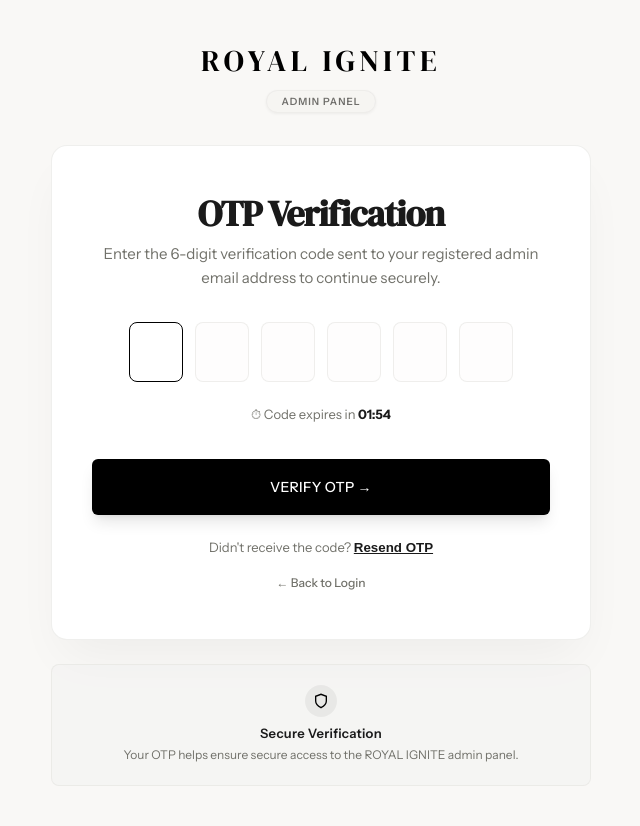
After one commit to georget333666999-gif/Royal_Ignite, a Node server app: page /admin/verify-otp in a window 1280 px wide. The commit adds this page. Shown: the whole page, without its empty margins (319-959 px from the left). Run offline with Node 20, Linux system fonts and the light colour scheme; the visitor is signed in with stand-in values (Sample User, id 1); some libraries are stand-ins or nearby versions.

Commit message:
fix: implement full Admin Forgot Password OTP flow matching Figma design

```diff
--- a/ADMIN/controllers/adminController.js
+++ b/ADMIN/controllers/adminController.js
@@ -15,16 +15,12 @@ const login = async (req, res) => {
             });
         }
 
-        const admin = await adminService.loginAdmin(
-            email,
-            password
-        );
+        const admin = await adminService.loginAdmin(email, password);
 
         req.session.userId = admin._id;
         req.session.isAdmin = true;
 
         return res.redirect("/admin/dashboard");
-
     } catch (error) {
         return res.status(401).render("auth/login", {
             error: error.message,
@@ -33,7 +29,114 @@ const login = async (req, res) => {
     }
 };
 
+// Forgot Password GET
+const getForgotPassword = (req, res) => {
+    res.render("auth/forgotPassword", { error: null });
+};
+
+// Forgot Password POST
+const postForgotPassword = async (req, res) => {
+    try {
+        const { email } = req.body;
+        if (!email) {
+            return res.render("auth/forgotPassword", { error: "Email is required" });
+        }
+
+        const { admin } = await adminService.sendResetOtp(email);
+        req.session.adminResetId = admin._id.toString();
+        req.session.adminResetEmail = admin.email;
+
+        res.redirect("/admin/verify-otp");
+    } catch (error) {
+        res.render("auth/forgotPassword", { error: error.message });
+    }
+};
+
+// Verify OTP GET
+const getVerifyOtp = (req, res) => {
+    if (!req.session.adminResetId) {
+        return res.redirect("/admin/forgot-password");
+    }
+    res.render("auth/verifyOtp", { error: null });
+};
+
+// Verify OTP POST
+const postVerifyOtp = async (req, res) => {
+    try {
+        const adminId = req.session.adminResetId;
+        const { otpCode } = req.body;
+
+        if (!adminId) {
+            return res.redirect("/admin/forgot-password");
+        }
+
+        await adminService.verifyOtp(adminId, otpCode ? otpCode.trim() : "");
+        req.session.adminOtpVerified = true;
+
+        res.redirect("/admin/reset-password");
+    } catch (error) {
+        res.render("auth/verifyOtp", { error: error.message });
+    }
+};
+
+// Resend OTP POST
+const postResendOtp = async (req, res) => {
+    try {
+        const email = req.session.adminResetEmail;
+        if (!email) {
+            return res.redirect("/admin/forgot-password");
+        }
+
+        await adminService.sendResetOtp(email);
+        res.render("auth/verifyOtp", { error: "A new OTP code has been sent to your email." });
+    } catch (error) {
+        res.render("auth/verifyOtp", { error: error.message });
+    }
+};
+
+// Reset Password GET
+const getResetPassword = (req, res) => {
+    if (!req.session.adminResetId || !req.session.adminOtpVerified) {
+        return res.redirect("/admin/forgot-password");
+    }
+    res.render("auth/resetPassword", { error: null });
+};
+
+// Reset Password POST
+const postResetPassword = async (req, res) => {
+    try {
+        const adminId = req.session.adminResetId;
+        const { newPassword, confirmPassword } = req.body;
+
+        if (!adminId || !req.session.adminOtpVerified) {
+            return res.redirect("/admin/forgot-password");
+        }
+
+        if (newPassword !== confirmPassword) {
+            return res.render("auth/resetPassword", { error: "Passwords do not match" });
+        }
+
+        await adminService.resetPassword(adminId, newPassword);
+
+        // Clear reset session
+        delete req.session.adminResetId;
+        delete req.session.adminResetEmail;
+        delete req.session.adminOtpVerified;
+
+        res.render("auth/resetSuccess");
+    } catch (error) {
+        res.render("auth/resetPassword", { error: error.message });
+    }
+};
+
 module.exports = {
     showLoginPage,
-    login
+    login,
+    getForgotPassword,
+    postForgotPassword,
+    getVerifyOtp,
+    postVerifyOtp,
+    postResendOtp,
+    getResetPassword,
+    postResetPassword
 };
--- a/ADMIN/services/adminService.js
+++ b/ADMIN/services/adminService.js
@@ -1,5 +1,6 @@
 const bcrypt = require("bcryptjs");
 const User = require("../../models/userModel");
+const OTP = require("../../models/otpModel");
 
 const loginAdmin = async (email, password) => {
     const admin = await User.findOne({
@@ -27,6 +28,76 @@ const loginAdmin = async (email, password) => {
     return admin;
 };
 
+// Send Reset OTP for Admin
+const sendResetOtp = async (email) => {
+    const admin = await User.findOne({
+        email: email.trim().toLowerCase(),
+        isAdmin: true
+    });
+
+    if (!admin) {
+        throw new Error("No admin account found with that email address");
+    }
+
+    // Delete previous OTP if any
+    await OTP.deleteMany({ userId: admin._id });
+
+    // Generate 6 digit OTP
+    const otpCode = Math.floor(100000 + Math.random() * 900000).toString();
+    const expiresAt = new Date(Date.now() + 10 * 60 * 1000); // 10 mins
+
+    await OTP.create({
+        userId: admin._id,
+        otpCode,
+        expiresAt
+    });
+
+    console.log(`[ADMIN OTP] Sent to ${admin.email}: ${otpCode}`);
+
+    return { admin, otpCode };
+};
+
+// Verify Admin OTP
+const verifyOtp = async (adminId, otpCode) => {
+    const otpRecord = await OTP.findOne({ userId: adminId });
+
+    if (!otpRecord) {
+        throw new Error("OTP expired or not requested");
+    }
+
+    if (otpRecord.otpCode !== otpCode) {
+        throw new Error("Invalid OTP code");
+    }
+
+    if (new Date() > new Date(otpRecord.expiresAt)) {
+        throw new Error("OTP has expired");
+    }
+
+    await OTP.deleteOne({ _id: otpRecord._id });
+    return true;
+};
+
+// Reset Admin Password
+const resetPassword = async (adminId, newPassword) => {
+    if (!newPassword || newPassword.length < 8) {
+        throw new Error("Password must be at least 8 characters long");
+    }
+
+    const admin = await User.findById(adminId);
+    if (!admin) {
+        throw new Error("Admin not found");
+    }
+
+    const hashedPassword = await bcrypt.hash(newPassword, 10);
+    admin.password = hashedPassword;
+    await admin.save();
+
+    return true;
+};
+
 module.exports = {
-    loginAdmin
+    loginAdmin,
+    sendResetOtp,
+    verifyOtp,
+    resetPassword
 };
--- a/ADMIN/views/auth/login.ejs
+++ b/ADMIN/views/auth/login.ejs
@@ -46,7 +46,7 @@
             <div class="form-group">
                 <div class="form-header-flex">
                     <label for="password">PASSWORD</label>
-                    <a href="#" class="forgot-link">Forgot Password?</a>
+                    <a href="/admin/forgot-password" class="forgot-link">Forgot Password?</a>
                 </div>
                 <input
                     type="password"
--- /dev/null
+++ b/ADMIN/views/auth/verifyOtp.ejs
@@ -0,0 +1,156 @@
+<!DOCTYPE html>
+<html lang="en">
+
+<head>
+    <meta charset="UTF-8" />
+    <meta name="viewport" content="width=device-width, initial-scale=1.0" />
+    <title>OTP Verification - ROYAL IGNITE Admin</title>
+    <link rel="stylesheet" href="/css/admin/login.css" />
+    <style>
+        .otp-inputs {
+            display: flex;
+            justify-content: center;
+            gap: 12px;
+            margin: 24px 0;
+        }
+        .otp-box {
+            width: 54px;
+            height: 60px;
+            text-align: center;
+            font-size: 24px;
+            font-weight: 600;
+            border: 1px solid var(--admin-border);
+            border-radius: 8px;
+            background: rgba(253, 252, 251, 0.5);
+        }
+        .otp-box:focus {
+            outline: none;
+            border-color: #000000;
+            background: #FFFFFF;
+        }
+        .timer-badge {
+            text-align: center;
+            font-size: 13px;
+            color: var(--admin-text-muted);
+            margin-bottom: 24px;
+        }
+        .timer-badge strong {
+            color: var(--admin-text-dark);
+        }
+    </style>
+</head>
+
+<body>
+
+    <!-- Admin Header Branding -->
+    <div class="admin-header">
+        <a href="/" class="admin-logo">ROYAL IGNITE</a>
+        <span class="admin-badge">ADMIN PANEL</span>
+    </div>
+
+    <!-- OTP Card -->
+    <main class="admin-card">
+
+        <h1 class="admin-title">OTP Verification</h1>
+        <p class="admin-subtitle">
+            Enter the 6-digit verification code sent to your registered admin email address to continue securely.
+        </p>
+
+        <% if (typeof error !== "undefined" && error) { %>
+            <div class="error-badge"><%= error %></div>
+        <% } %>
+
+        <form action="/admin/verify-otp" method="POST" id="otpForm">
+
+            <input type="hidden" name="otpCode" id="fullOtp" />
+
+            <div class="otp-inputs">
+                <input type="text" maxlength="1" class="otp-box" autofocus />
+                <input type="text" maxlength="1" class="otp-box" />
+                <input type="text" maxlength="1" class="otp-box" />
+                <input type="text" maxlength="1" class="otp-box" />
+                <input type="text" maxlength="1" class="otp-box" />
+                <input type="text" maxlength="1" class="otp-box" />
+            </div>
+
+            <div class="timer-badge">
+                ⏱ Code expires in <strong id="timer">01:59</strong>
+            </div>
+
+            <button type="submit" class="primary-btn">
+                VERIFY OTP &rarr;
+            </button>
+
+        </form>
+
+        <div style="text-align: center; margin-top: 24px; font-size: 13px; color: var(--admin-text-muted);">
+            Didn't receive the code?
+            <form action="/admin/resend-otp" method="POST" style="display: inline;">
+                <button type="submit" style="background: none; border: none; font-weight: 600; color: #1A1A1A; cursor: pointer; text-decoration: underline;">Resend OTP</button>
+            </form>
+        </div>
+
+        <div style="text-align: center; margin-top: 16px;">
+            <a href="/admin/login" class="forgot-link" style="display: inline-flex; align-items: center; gap: 6px;">
+                &larr; Back to Login
+            </a>
+        </div>
+
+    </main>
+
+    <!-- Bottom Security Note -->
+    <div class="security-note-box">
+        <div class="shield-badge">
+            <svg width="16" height="16" viewBox="0 0 24 24" fill="none" stroke="#000000" stroke-width="2">
+                <path d="M12 22s8-4 8-10V5l-8-3-8 3v7c0 6 8 10 8 10z"></path>
+            </svg>
+        </div>
+        <div class="security-note-title">Secure Verification</div>
+        <div class="security-note-desc">
+            Your OTP helps ensure secure access to the ROYAL IGNITE admin panel.
+        </div>
+    </div>
+
+    <script>
+        const boxes = document.querySelectorAll('.otp-box');
+        const fullOtp = document.getElementById('fullOtp');
+        const form = document.getElementById('otpForm');
+
+        boxes.forEach((box, idx) => {
+            box.addEventListener('input', (e) => {
+                if (e.target.value && idx < boxes.length - 1) {
+                    boxes[idx + 1].focus();
+                }
+                combineOtp();
+            });
+
+            box.addEventListener('keydown', (e) => {
+                if (e.key === 'Backspace' && !box.value && idx > 0) {
+                    boxes[idx - 1].focus();
+                }
+            });
+        });
+
+        function combineOtp() {
+            fullOtp.value = Array.from(boxes).map(b => b.value).join('');
+        }
+
+        form.addEventListener('submit', combineOtp);
+
+        // Timer Countdown
+        let duration = 119;
+        const timerEl = document.getElementById('timer');
+        const interval = setInterval(() => {
+            const min = String(Math.floor(duration / 60)).padStart(2, '0');
+            const sec = String(duration % 60).padStart(2, '0');
+            if (timerEl) timerEl.textContent = `${min}:${sec}`;
+            if (--duration < 0) {
+                clearInterval(interval);
+                if (timerEl) timerEl.textContent = 'Expired';
+            }
+        }, 1000);
+    </script>
+
+</body>
+
+</html>
```
Also changed, not shown: ADMIN/routes/adminRoutes.js (+13 -2 lines), ADMIN/views/auth/forgotPassword.ejs (added, +75 -0 lines), ADMIN/views/auth/resetPassword.ejs (added, +125 -0 lines), ADMIN/views/auth/resetSuccess.ejs (added, +72 -0 lines).
